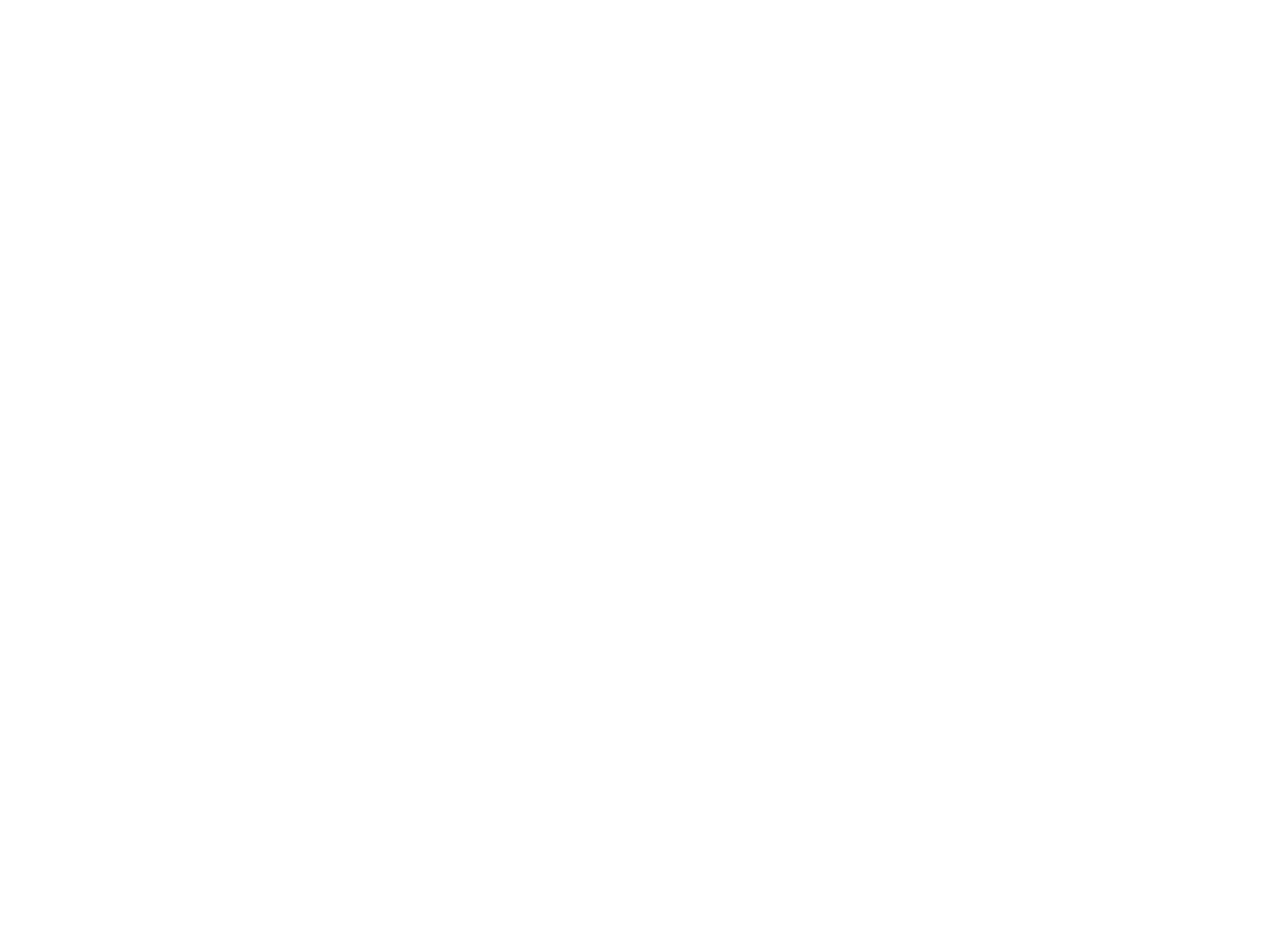
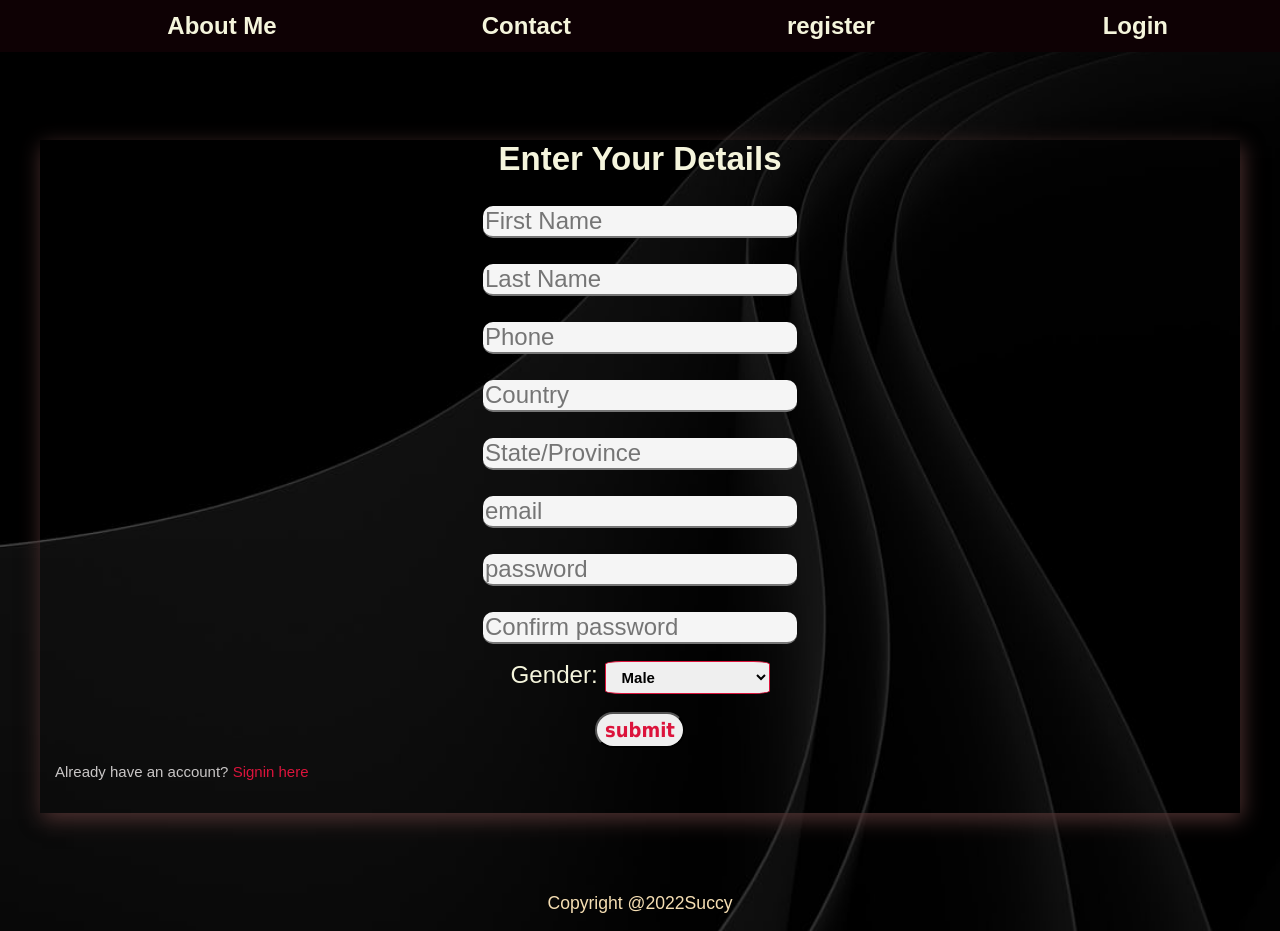
Before and after one commit to Succynice/F-end-deveops, a plain HTML site: page 0x01-alt_school_task/register.html in a window 1280 px wide. Before the commit the page ends 800 px from the top, so only its background shows below. Drawn offline with Linux system fonts and the light colour scheme.

Commit message:
Registration page

```diff
--- a/0x01-alt_school_task/register.html
+++ b/0x01-alt_school_task/register.html
@@ -0,0 +1,99 @@
+<!DOCTYPE html>
+<html lang="en">
+
+<head>
+  <meta charset="UTF-8" />
+  <meta http-equiv="X-UA-Compatible" content="IE=edge" />
+  <meta name="viewport" content="width=device-width, initial-scale=1.0" />
+  <link rel="stylesheet" href="./styles/reg.css" />
+  <title>Succypage</title>
+</head>
+
+<body>
+  <section class="nav-links">
+    <nav>
+      <ul>
+        <li><a href="./index.html">About Me</a></li>
+        <li><a href="./contact.html">Contact</a></li>
+        <li><a href="./register.html">register</a></li>
+        <li><a href="./login.html">Login</a></li>
+      </ul>
+    </nav>
+  </section>
+  <section>
+    <main>
+      <article>
+        <form>
+          <div id="form">
+            <h2>Enter Your Details</h2>
+            <form>
+              <label for="first name">
+                <input type="text" id="first_name" name="first name" required placeholder="First Name" />
+              </label>
+              <br /><br />
+
+              <label for="last name">
+                <input type="text" id="last_name" name="last name" required placeholder="Last Name" />
+              </label>
+              <br> <br>
+
+              <label for="phone number">
+                <input type="number" id="phone" name="phone number" required placeholder="Phone">
+              </label>
+              <br><br>
+
+              <label for="County">
+                <input type="text" id="country" name="country" required placeholder="Country" />
+              </label>
+              <br /><br />
+
+              <label for="state or proviore">
+                <input type="text" id="state" name="state or province" required placeholder="State/Province" />
+              </label><br><br>
+
+              <label for="email">
+                <input type="email" id="email" name="email" required placeholder="email" />
+              </label>
+              <br /><br />
+
+              <label for="password">
+                <input type="password" id="password" name="password" required placeholder="password" />
+              </label><br><br>
+
+              <label for="password">
+                <input type="password" id="confirm_password" name="confirm password" required
+                  placeholder="Confirm password" />
+              </label>
+
+              <div class="gender">
+                <label for="gender">Gender:
+                  <select name="gender" id="gender" required>
+                    <option value="male">Male</option>
+                    <option value="female">Female</option>
+                    <option value="not_to_say">Prefer not to say</option>
+                  </select>
+                </label>
+              </div>
+
+              <div>
+                <button class="submit" type="submit">submit</button>
+              </div>
+          </div>
+        </form>
+      </article>
+
+      <div class="login">
+        <p>
+          Already have an account? <a href="./login.html">Signin here</a>
+        </p>
+      </div><br>
+  </section>
+  </main>
+  </section>
+
+  <footer>
+    <p class="copyright">Copyright @2022Succy</p>
+  </footer>
+</body>
+
+</html>
--- a/0x01-alt_school_task/styles/reg.css
+++ b/0x01-alt_school_task/styles/reg.css
@@ -1,6 +1,121 @@
+body {
+  font-family: tahoma;
+  background-image: url(../img/Ubuntu.jpeg);
+  background-repeat: no-repeat;
+  background-position: top right;
+  background-size: cover;
+  background-attachment: scroll;
+  font-family: "Source Sans Pro", "Arial", sans-serif;
+}
 
 
+body main {
+  max-width: 100%;
+  width: 1200px;
+  margin: 80px auto;
+  padding: 0 15px;
+  box-sizing: border-box;
+  box-shadow: 2px 6px 20px #503231;
+}
 
+nav {
+  background-color: #0e0104;
+  padding: 12px;
+  position: fixed;
+  width: 100%;
+  z-index: 1;
+  top: 0;
+  left: 0;
+}
+
+nav ul {
+  text-align: center;
+  white-space: nowrap;
+  max-width: 1200px;
+  margin: 0 auto;
+}
+
+nav li {
+  width: 25%;
+  display: inline-block;
+  font-size: 24px;
+  font-weight: 600;
+}
+
+nav li a {
+  text-decoration: none;
+  color: #f5f5dc;
+}
+
+form, .register,
+#form {
+  font-size: 22px;
+  color: #2b0202;
+  text-align: center;
+}
+
+form h2 {
+  color:beige;
+  kerning: 10%;
+  margin-top: 12%;
+}
+
+#form input {
+  font-size: 24px;
+  color: #2b0202;
+  max-width: 100%;
+  border-top: 0;
+  border-right: 0;
+  border-left: 0;
+  border-radius: 10px;
+  background-color: #f5f5f5;
+  text-align: left;
+}
+
+div.gender {
+  color: beige;
+  font-size: bold;
+  margin-top: 1.5%;
+  font-size: 1.1em;
+}
+
+div.gender select {
+  border-color: #dc143c;
+  border-radius: 10%;
+  padding: 6px 12px;
+  font-size: 15px;
+  font-weight: bold;
+}
+
+button {
+  font-family: tahoma;
+  padding: 4px 8px;
+ border-radius:30px;
+  font-size: 20px
+}
+
+button.submit {
+  color: crimson;
+  font-weight: bold;
+  margin-top: 1.5%;
+}
+
+div.login{
+  font-size: 15px;
+  color: #c9c6c6;
+}
+
+div.login a{
+  font-size: 15px;
+ color: #dc143c;
+ text-decoration: none;
+}
+
+footer{
+  color: wheat;
+  text-align: center;
+  font-size: 1.1em;
+}
 
 @media screen and (max-width: 560px) {
 
```
